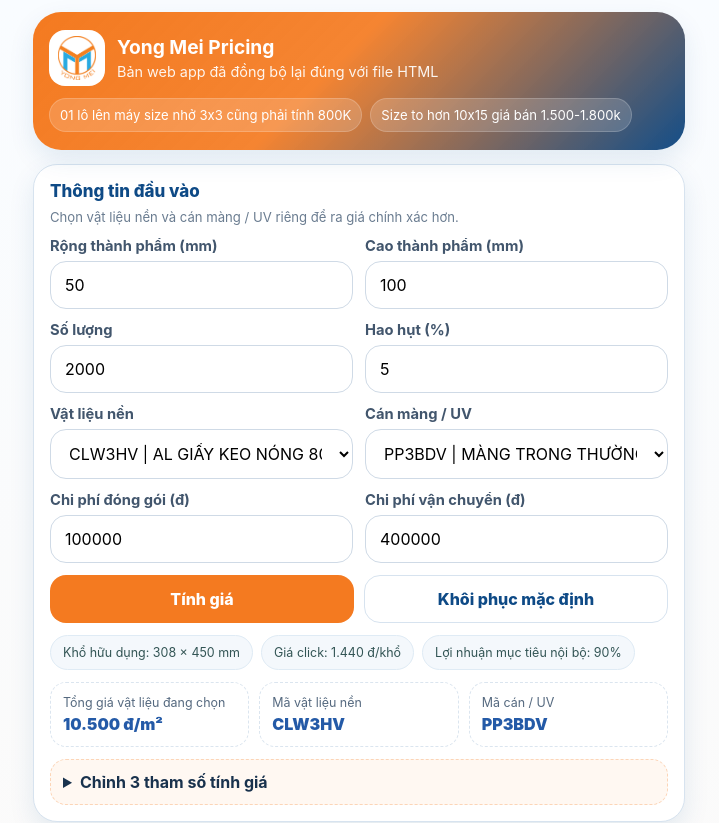
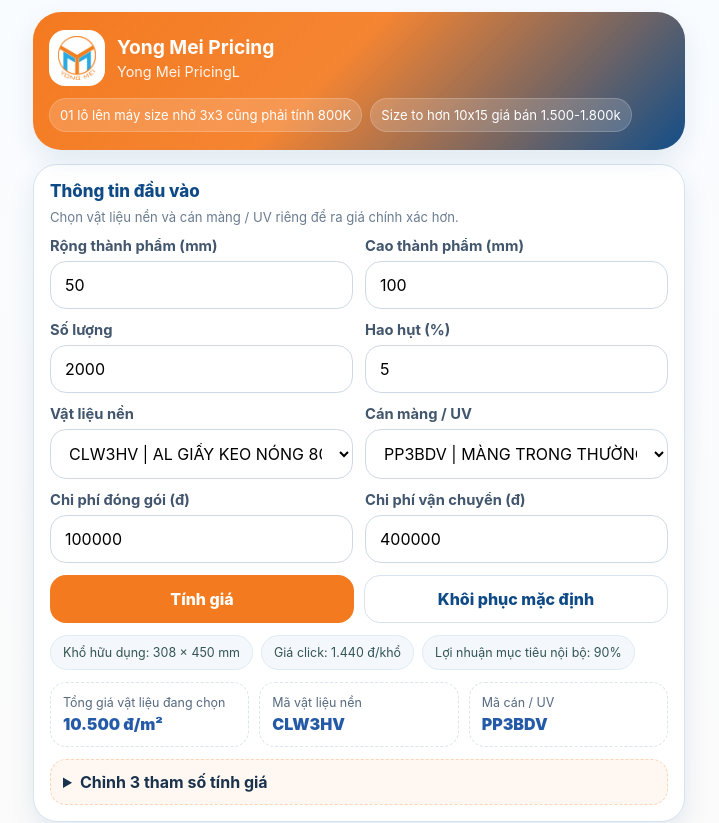
Before and after one commit to ntcuong668/yong-mei-pricing, a plain HTML site: page index.html in a window 1280 px wide. Shown: the top 823 px of the page, without its empty margins (281-1000 px from the left). Drawn offline with Linux system fonts and the light colour scheme.

Commit message:
Update index.html

```diff
--- a/index.html
+++ b/index.html
@@ -7,7 +7,7 @@
 <meta name="apple-mobile-web-app-capable" content="yes">
 <meta name="apple-mobile-web-app-status-bar-style" content="default">
 <meta name="apple-mobile-web-app-title" content="YM Pricing">
-<title>Yong Mei Pricing</title>
+<title>Yong Mei Printing Solustions .,Ltd </title>
 <link rel="manifest" href="manifest.webmanifest">
 <link rel="icon" href="icon.svg" type="image/svg+xml">
 <style>
@@ -90,7 +90,7 @@
       <div id="fallbackLogo" class="fallback" style="display:none">YM</div>
       <div>
         <h1>Yong Mei Pricing</h1>
-        <p>Bản web app đã đồng bộ lại đúng với file HTML</p>
+        <p>Yong Mei PricingL</p>
       </div>
     </div>
     <div class="pill-row">
```
